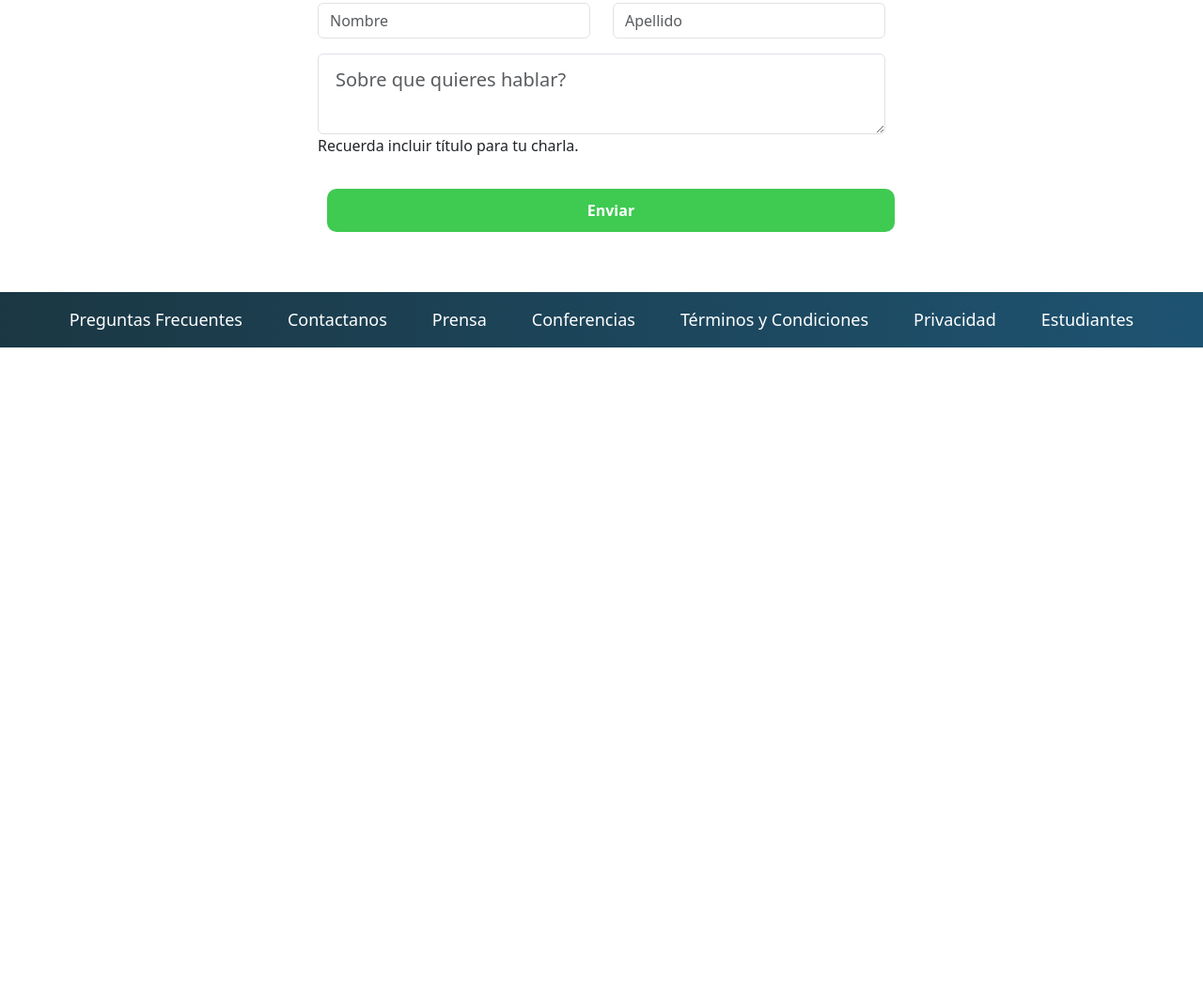
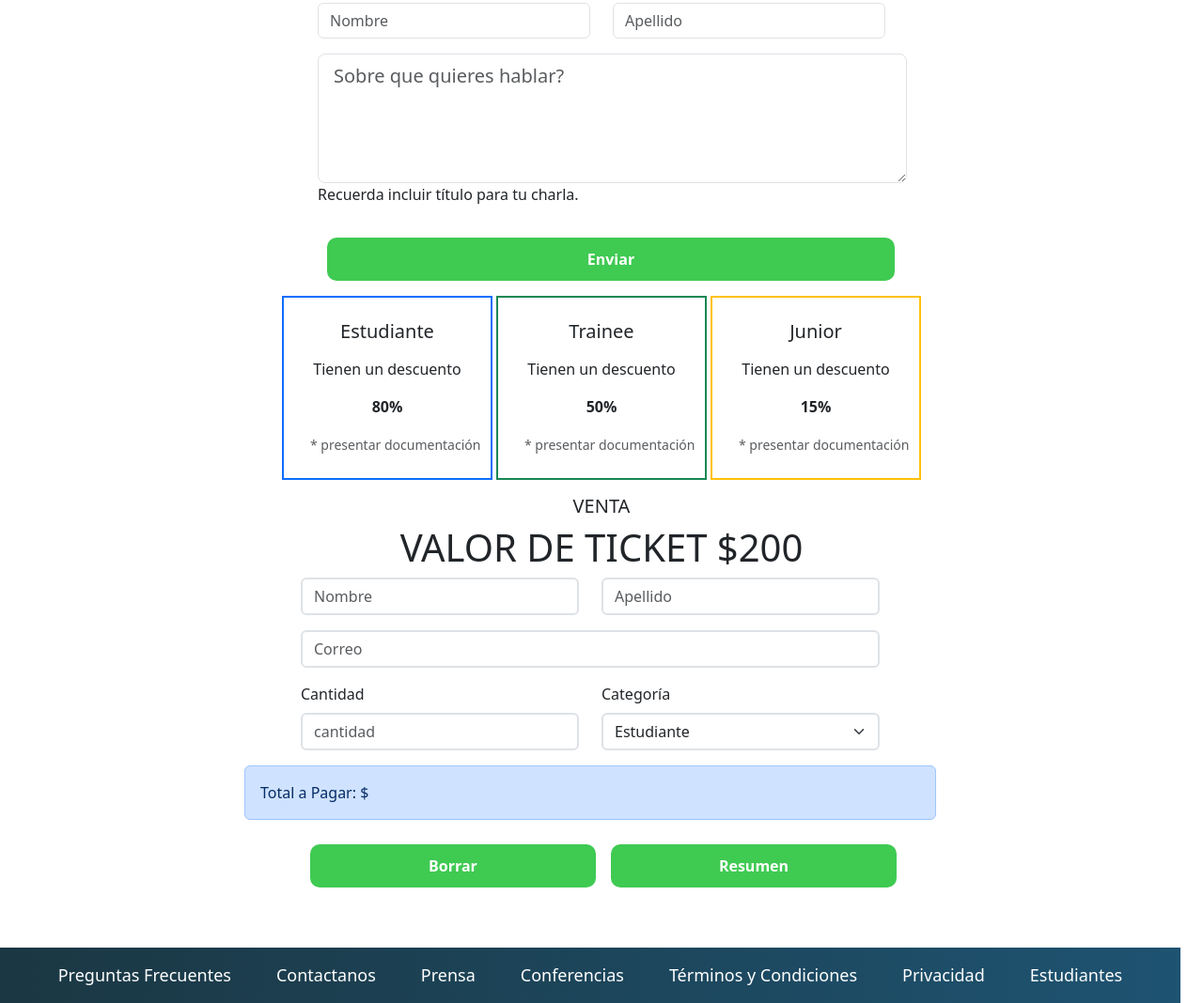
Before and after one commit to Veik1/TP-Front-CaC, a plain HTML site: page index.html in a window 1280 px wide. Shown: the part 2764-3832 px from the top of the page at 94% size. Before the commit the page ends 3134 px from the top, so only its background shows below. Drawn offline with nearby package versions, Linux system fonts and the light colour scheme.

Commit message:
Add files via upload

```diff
--- a/index.html
+++ b/index.html
@@ -11,11 +11,6 @@
       integrity="sha384-T3c6CoIi6uLrA9TneNEoa7RxnatzjcDSCmG1MXxSR1GAsXEV/Dwwykc2MPK8M2HN"
       crossorigin="anonymous"
     />
-    <script
-      src="https://cdn.jsdelivr.net/npm/bootstrap@5.3.2/dist/js/bootstrap.bundle.min.js"
-      integrity="sha384-C6RzsynM9kWDrMNeT87bh95OGNyZPhcTNXj1NW7RuBCsyN/o0jlpcV8Qyq46cDfL"
-      crossorigin="anonymous"
-    ></script>
     <link rel="stylesheet" href="style.css" />
   </head>
 
@@ -228,10 +223,11 @@
           </div>
           <div class="mb-3 mt-3">
             <textarea
-              class="form-control"
+              class="form-control form-control-lg"
               id="exampleFormControlTextarea1"
-              rows="3"
+              rows="4"
               placeholder="Sobre que quieres hablar?"
+              style="width: 49vw"
             ></textarea>
             <label
               for="exampleFormControlTextarea1"
@@ -244,6 +240,111 @@
           </button>
         </form>
       </div>
+    </div>
+
+    <div class="row text-center center">
+      <div
+        class="col me-1 pt-2 pb-2 card border-primary border-2 mb-3 rounded-0"
+        style="max-width: 224px"
+      >
+        <div class="card-body">
+          <h5 class="card-title mb-3">Estudiante</h5>
+          <p class="card-text">Tienen un descuento</p>
+          <p class="fw-bold">80%</p>
+          <p class="card-text text-nowrap">
+            <small class="text-body-secondary">* presentar documentación</small>
+          </p>
+        </div>
+      </div>
+
+      <div
+        class="col me-1 pt-2 pb-2 card border-success border-2 mb-3 rounded-0"
+        style="max-width: 224px"
+      >
+        <div class="card-body">
+          <h5 class="card-title mb-3">Trainee</h5>
+          <p class="card-text">Tienen un descuento</p>
+          <p class="fw-bold">50%</p>
+          <p class="card-text text-nowrap">
+            <small class="text-body-secondary">* presentar documentación</small>
+          </p>
+        </div>
+      </div>
+
+      <div
+        class="col pt-2 pb-2 card border-warning border-2 mb-3 rounded-0"
+        style="max-width: 224px"
+      >
+        <div class="card-body">
+          <h5 class="card-title mb-3">Junior</h5>
+          <p class="card-text">Tienen un descuento</p>
+          <p class="fw-bold">15%</p>
+          <p class="card-text text-nowrap">
+            <small class="text-body-secondary">* presentar documentación</small>
+          </p>
+        </div>
+      </div>
+    </div>
+
+    <div class="row text-center center">
+      <p class="h5">VENTA</p>
+      <p class="h1">VALOR DE TICKET $200</p>
+    </div>
+
+    <div class="row center" style="width: 100%;">
+      <form class="needs-validation" novalidate>
+
+        <div class="row mb-3 center">
+            <div class="col-3">
+                <input type="text" class="form-control border-2" id="nombre" placeholder="Nombre" aria-label="First name" required>
+                <div class="invalid-feedback">* Por favor, introduzca un carácter alfabético.</div>
+            </div>
+
+            <div class="col-3">
+                <input type="text" class="form-control border-2" id="apellido" placeholder="Apellido" aria-label="Last name" required>
+                <div class="invalid-feedback">* Por favor, introduzca un carácter alfabético.</div>
+            </div>
+        </div>
+
+            <div class="row mb-3 center">
+                <div class="col-sm-6">
+                <input type="email" class="form-control border-2" id="email" placeholder="Correo" required>
+                </div>
+            </div>
+
+            <div class="row mb-3 center">
+                <div class="col-md-3">
+                    <label for="inputMonto" class="form-label">Cantidad</label>
+                    <input type="number" class="form-control border-2" id="inputMonto" placeholder="cantidad" required>
+                </div>
+                <div class="col-md-3">
+                    <label for="inputCategoria" class="form-label">Categoría</label>
+                    <select id="inputCategoria" class="form-select border-2" required>
+                    <option value="estudiante">Estudiante</option>
+                    <option value="trainee">Trainee</option>
+                    <option value="junior">Junior</option>
+                    </select>
+                </div>
+
+            </div>
+
+            <div class="row center">
+                <div class="alert alert-primary" style="width: 46rem;" role="alert">
+                    Total a Pagar: $ <span id="total"></span>
+                </div>
+            </div>
+
+
+            <div class="row center">
+                <div class="col-3" >
+                    <button class="btn green mb-3" style="width: 19rem;" type="reset" value="Reset">Borrar</button>
+                </div>
+
+                <div class="col-3" >
+                    <button class="btn green mb-3" style="width: 19rem;" type="submit" value="Submit" id="botonResumen">Resumen</button>
+                </div>
+
+        </form>
     </div>
 
     <div>
@@ -295,5 +396,10 @@
         </nav>
       </footer>
     </div>
+
+    <script src="index.js"></script>
+    <script src="https://cdn.jsdelivr.net/npm/bootstrap@5.3.2/dist/js/bootstrap.bundle.min.js"
+    integrity="sha384-C6RzsynM9kWDrMNeT87bh95OGNyZPhcTNXj1NW7RuBCsyN/o0jlpcV8Qyq46cDfL" crossorigin="anonymous"></script>
+
   </body>
 </html>
--- /dev/null
+++ b/index.js
@@ -0,0 +1,36 @@
+document.addEventListener("DOMContentLoaded", function () {
+  let seleccion;
+  let monto;
+  let pagoTotal;
+  const precio = 200;
+
+  const inputCategoria = document.getElementById("inputCategoria");
+  const inputMonto = document.getElementById("inputMonto");
+  const totalPagar = document.getElementById("total");
+  const nombreDeUsuario = document.getElementById("nombre");
+  const apellidoDeUsuario = document.getElementById("apellido");
+
+  const calcularTotalPagar = () => {
+    seleccion = inputCategoria.value;
+    monto = parseInt(inputMonto.value);
+
+    pagoTotal =
+      seleccion === "estudiante"
+        ? monto * precio * 0.2
+        : seleccion === "trainee"
+        ? monto * precio * 0.5
+        : seleccion === "junior"
+        ? monto * precio * 0.85
+        : monto * precio;
+  };
+
+  const botonResumen = document.getElementById("botonResumen");
+  botonResumen.addEventListener("click", (event) => {
+    event.preventDefault();
+    calcularTotalPagar();
+    totalPagar.textContent = pagoTotal.toFixed(2);
+  });
+
+  inputCategoria.addEventListener("change", calcularTotalPagar);
+  inputMonto.addEventListener("input", calcularTotalPagar);
+});
--- a/style.css
+++ b/style.css
@@ -120,9 +120,8 @@ textarea {
   caret-color: rgb(146, 146, 146);
 }
 
-textarea::placeholder {
-  font-size: 20px;
-  padding: 6px;
+.center {
+  justify-content: center;
 }
 
 @media screen and (min-width: 720px) {
```
